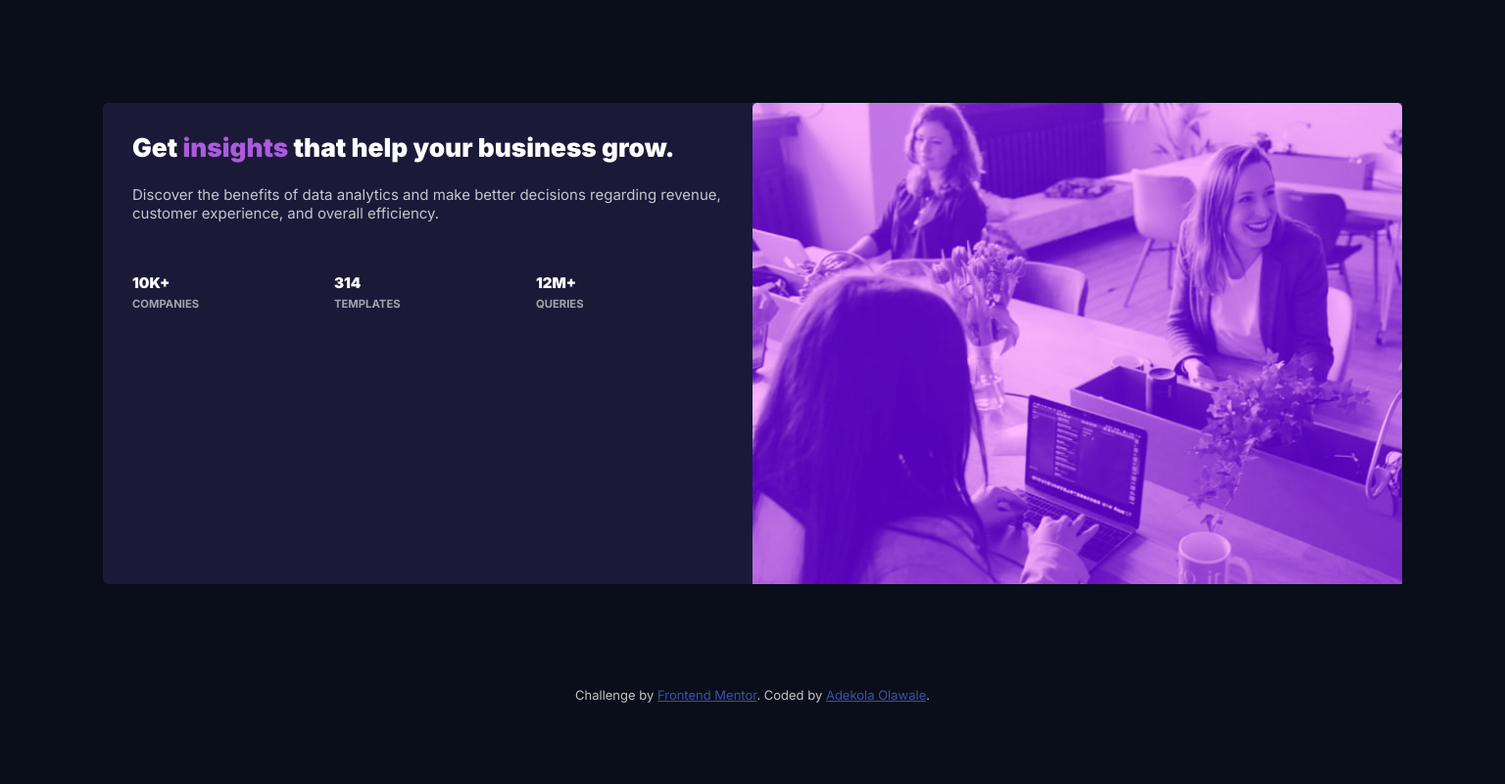
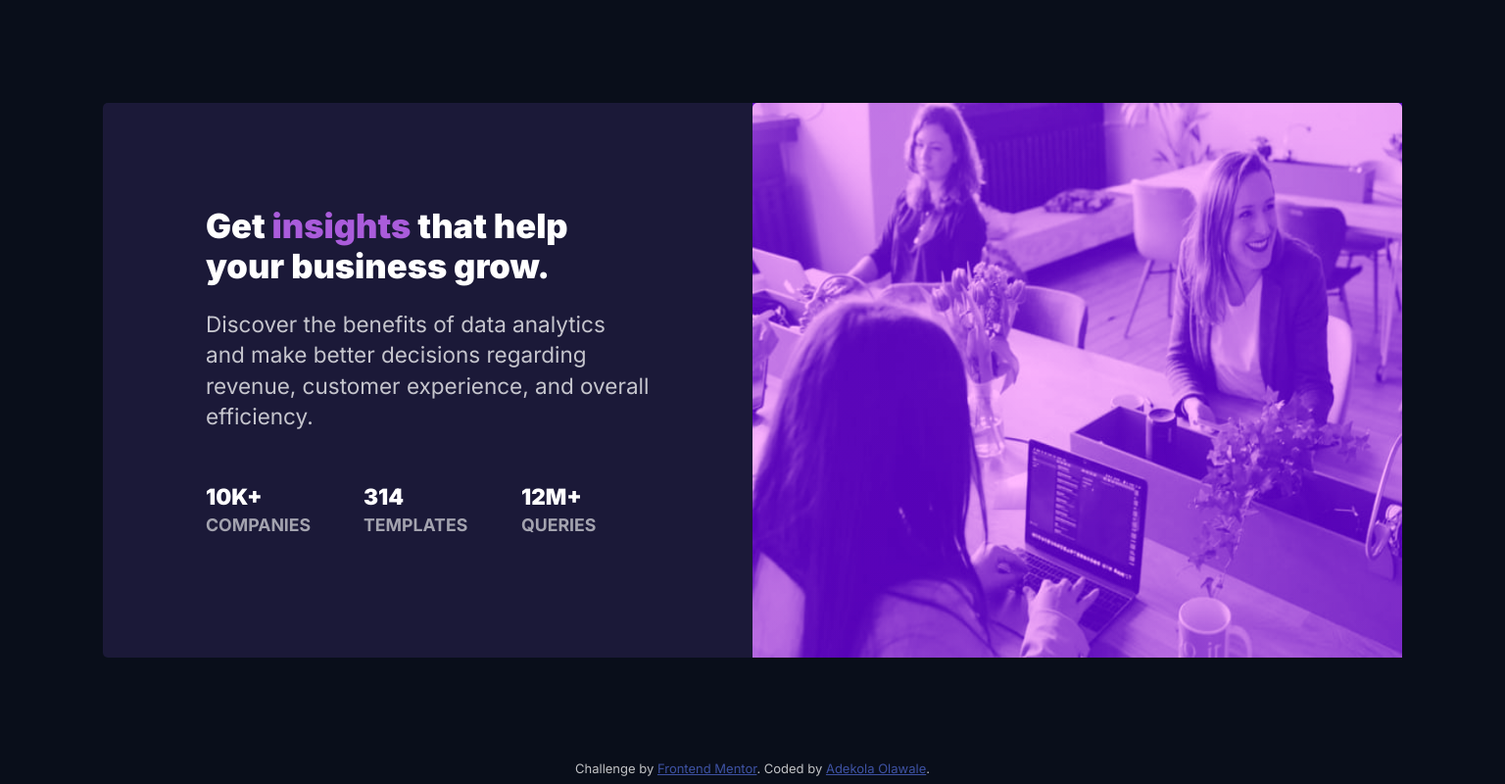
Before and after one commit to Kola92/stats-preview-card, a plain HTML site: page index.html in a window 1536 px wide. Shown: the whole page at 98% size. Drawn offline with Linux system fonts and the light colour scheme.

Commit message:
restyle card layout and font size of large desktop size view

```diff
--- a/style.css
+++ b/style.css
@@ -103,10 +103,8 @@ body {
 }
 
 /* Media Queries */
-@media screen and (max-width: 767px) {
 
-}
-/* Desktop */
+/* Small Screens Desktop */
 @media screen and (min-width: 800px) {
   .stats-card-content {
     text-align: left;
@@ -118,9 +116,10 @@ body {
     display: grid;
     flex-direction: column;
     grid-template-columns: 1fr 1fr 1fr;
+    grid-column-gap: 2rem;
   }
   .main-paragraph p {
-    margin-bottom:3.5rem;
+    margin-bottom: 3.5rem;
   }
   .stats-card-innerwrapper {
     display: grid;
@@ -134,5 +133,26 @@ body {
     grid-column-start: 1;
     grid-column-end: 2;
     grid-row-start: 1;
+    padding: 3.5rem 5rem 3.5rem 3.5rem;
   }
 }
+
+/* Large Screen Desktops */
+@media screen and (min-width: 1440px) {
+  .left-card {
+    padding: 7rem;
+  }
+  .main-heading h1 {
+    font-size: 2.3rem;
+  }
+  .main-paragraph p {
+    font-size: 1.5rem;
+    line-height: 1.4;
+  }
+  .stat-heading h4 {
+    font-size: 1.18rem
+  }
+  .stat-heading h2 {
+    font-size: 1.5rem;
+  }
+}
```
Lines whose indentation alone changed are shown as unchanged.
